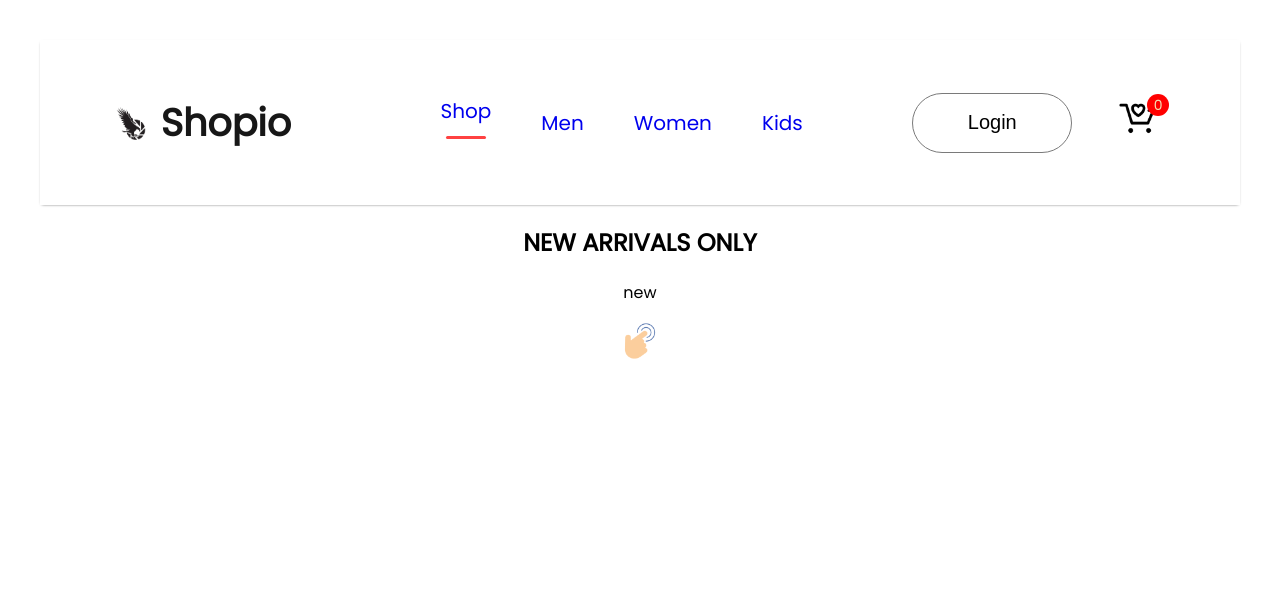
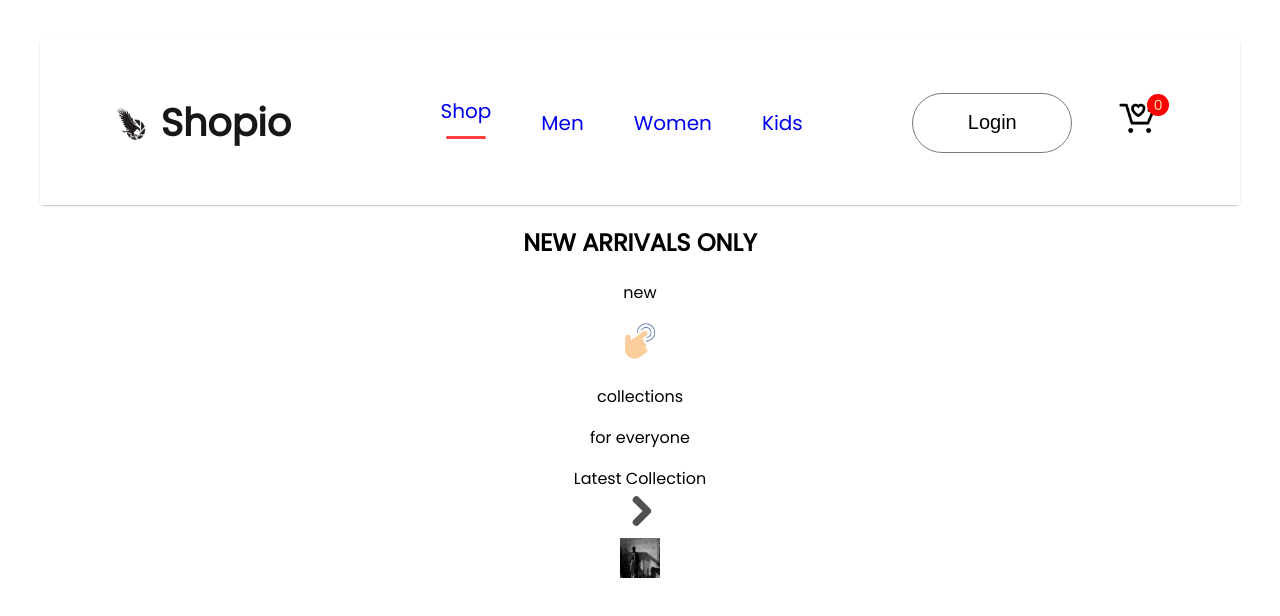
Before and after one commit to shafakyildiz/ecommerce, a React (Vite) app: page / in a window 1280 px wide. Shown: the top 616 px of the page. Built offline with nearby package versions, Linux system fonts and the light colour scheme.

Commit message:
Add images to hero component

```diff
--- a/src/components/hero/Hero.jsx
+++ b/src/components/hero/Hero.jsx
@@ -1,6 +1,8 @@
 import React from "react";
 import "./Hero.css";
 import hand_icon from "../assets/hand_icon.png";
+import arrow_icon from "../assets/arrow_icon.png";
+import hero_image from "../assets/hero_image.jpg";
 
 const Hero = () => {
   return (
@@ -12,7 +14,16 @@ const Hero = () => {
             <p>new</p>
             <img src={hand_icon} alt="" />
           </div>
+          <p>collections</p>
+          <p>for everyone</p>
         </div>
+        <div className="hero-latest-btn">
+          <div className="">Latest Collection</div>
+          <img src={arrow_icon} alt="" />
+        </div>
+      </div>
+      <div className="hero-right">
+        <img src={hero_image} alt="" />
       </div>
     </div>
   );
```
Also changed, not shown: src/components/assets/arrow_icon.png (added), src/components/assets/hero_image.jpg (added).
